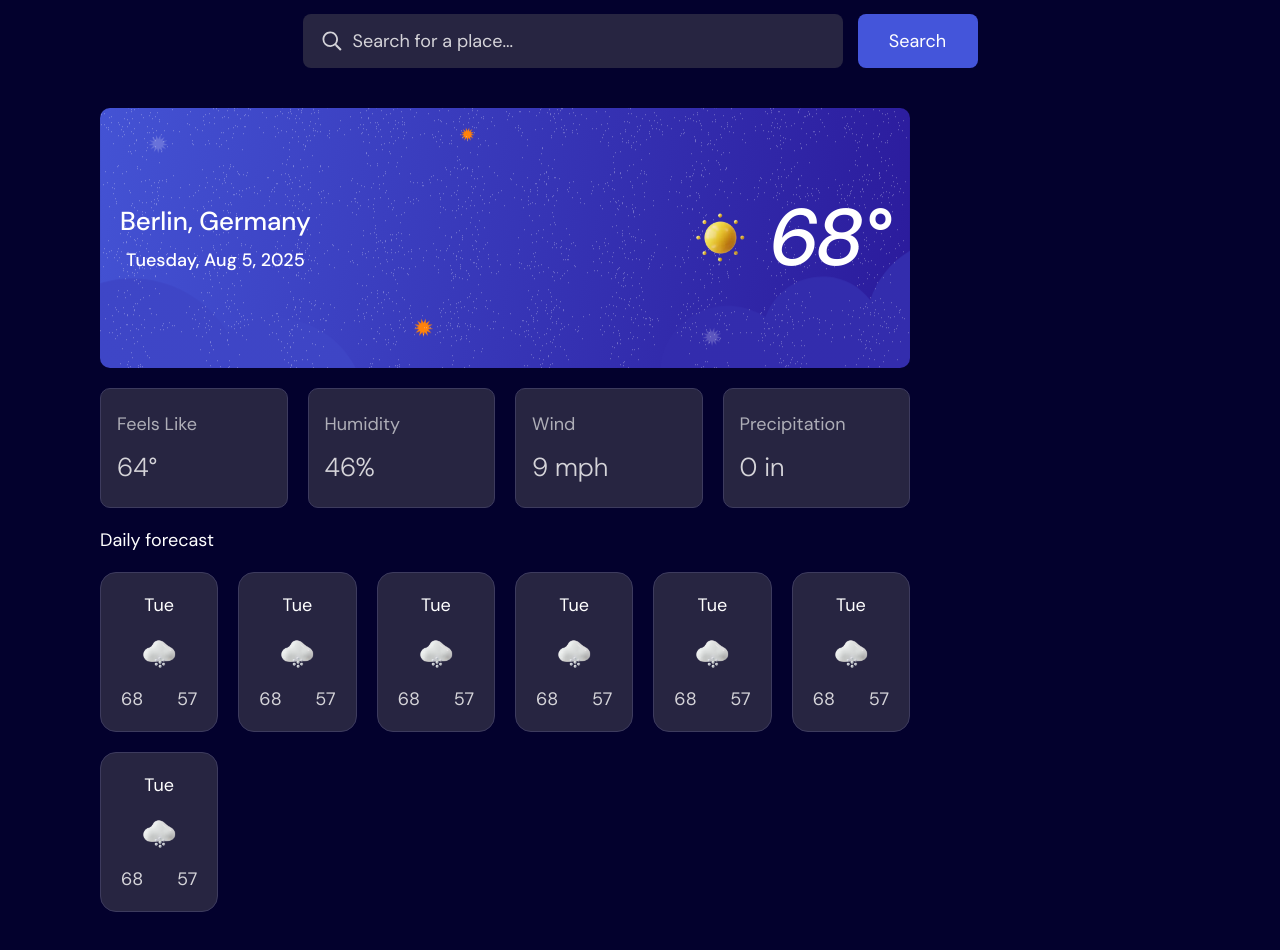
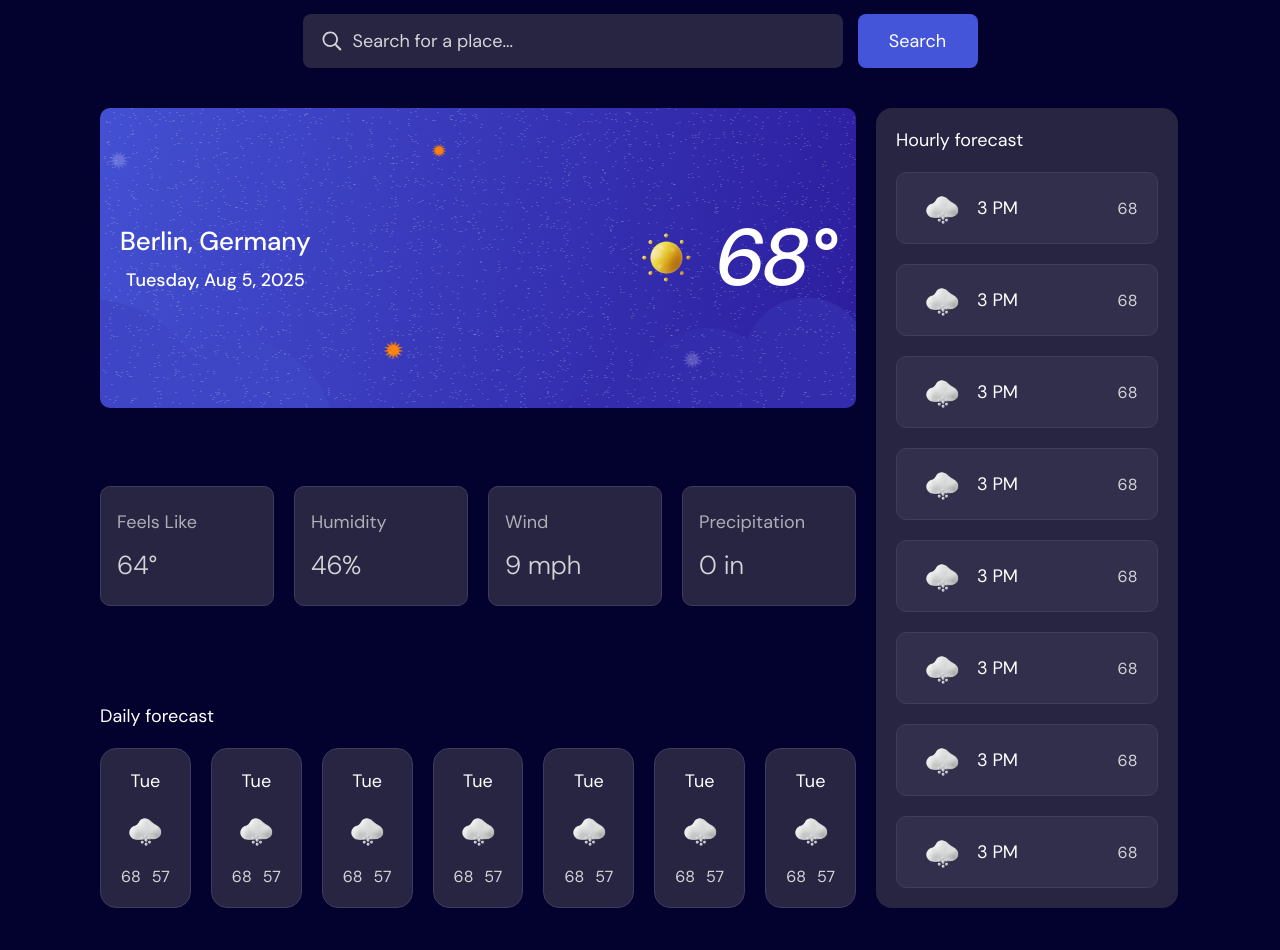
Before and after one commit to santiagodev10/Weather-App, a React (Vite) app: page / in a window 1280 px wide. Shown: the part 200-1150 px from the top of the page. Built offline with nearby package versions, Linux system fonts and the light colour scheme.

Commit message:
feat: add HourlyForecast component
- add Layout.module.css to stylize the wrapper of the weather
  information blocks.
- set it corresponding grid column and grid row to each weather component.

```diff
--- a/src/assets/styles/variables.css
+++ b/src/assets/styles/variables.css
@@ -26,4 +26,5 @@
     --font-size-xl: 5.8rem;
     --font-size-lg: 2.6rem;
     --font-size-base: 1.8rem;
+    --font-size-sm: 1.6rem;
 }
--- a/src/components/layout/DailyForecast/DailyForecast.jsx
+++ b/src/components/layout/DailyForecast/DailyForecast.jsx
@@ -2,7 +2,7 @@ import styles from "./DailyForecast.module.css"
 
 const DailyForecast = () => {
     return (
-        <section>
+        <section className={styles["daily-forecast-section"]}>
             <h2 className={styles["daily-forecast-title"]}>Daily forecast</h2>
             <div className={styles["daily-forecast-wrapper"]}>
                 <div className={styles["daily-forecast-item"]}>
--- a/src/components/layout/DailyForecast/DailyForecast.module.css
+++ b/src/components/layout/DailyForecast/DailyForecast.module.css
@@ -1,4 +1,4 @@
-section {
+.daily-forecast-section {
     margin-top: 2rem;
 }
 
@@ -48,12 +48,21 @@ section {
 
 .daily-forecast-max-temp,
 .daily-forecast-min-temp {
-    font-size: var(--font-size-base);
+    font-size: var(--font-size-sm);
     color: var(--Neutral-200);
 }
 
 @media (min-width: 1024px) {
-    section {
-        width: 75%;
+    .daily-forecast-section {
+        grid-column: 1;
+        grid-row: 3;
+        align-self: flex-end;
+        width: 100%;
     }
 }
+
+@media (min-width: 1200px) {
+    .daily-forecast-wrapper {
+        grid-template-columns: repeat(auto-fit, minmax(6rem, 1fr));
+    }
+}
--- /dev/null
+++ b/src/components/layout/HourlyForecast/HourlyForecast.jsx
@@ -0,0 +1,69 @@
+import styles from "./HourlyForecast.module.css"
+
+const HourlyForecast = () => {
+    return (
+        <aside>
+            <h2 className={styles["hourly-forecast-title"]}>Hourly forecast</h2>
+            <div className={styles["hourly-forecast-container"]}>
+                <div className={styles["hourly-forecast-item"]}>
+                    <div className={styles["hourly-forecast-inner-container"]}>
+                        <img className={styles["hourly-forecast-image"]} src="../../../public/images/icon-snow.webp" alt="weather icon" />
+                        <p className={styles["hourly-forecast-hour"]}>3 PM</p>
+                    </div>
+                    <p className={styles["hourly-forecast-temp"]}>68</p>
+                </div>
+                <div className={styles["hourly-forecast-item"]}>
+                    <div className={styles["hourly-forecast-inner-container"]}>
+                        <img className={styles["hourly-forecast-image"]} src="../../../public/images/icon-snow.webp" alt="weather icon" />
+                        <p className={styles["hourly-forecast-hour"]}>3 PM</p>
+                    </div>
+                    <p className={styles["hourly-forecast-temp"]}>68</p>
+                </div>
+                <div className={styles["hourly-forecast-item"]}>
+                    <div className={styles["hourly-forecast-inner-container"]}>
+                        <img className={styles["hourly-forecast-image"]} src="../../../public/images/icon-snow.webp" alt="weather icon" />
+                        <p className={styles["hourly-forecast-hour"]}>3 PM</p>
+                    </div>
+                    <p className={styles["hourly-forecast-temp"]}>68</p>
+                </div>
+                <div className={styles["hourly-forecast-item"]}>
+                    <div className={styles["hourly-forecast-inner-container"]}>
+                        <img className={styles["hourly-forecast-image"]} src="../../../public/images/icon-snow.webp" alt="weather icon" />
+                        <p className={styles["hourly-forecast-hour"]}>3 PM</p>
+                    </div>
+                    <p className={styles["hourly-forecast-temp"]}>68</p>
+                </div>
+                <div className={styles["hourly-forecast-item"]}>
+                    <div className={styles["hourly-forecast-inner-container"]}>
+                        <img className={styles["hourly-forecast-image"]} src="../../../public/images/icon-snow.webp" alt="weather icon" />
+                        <p className={styles["hourly-forecast-hour"]}>3 PM</p>
+                    </div>
+                    <p className={styles["hourly-forecast-temp"]}>68</p>
+                </div>
+                <div className={styles["hourly-forecast-item"]}>
+                    <div className={styles["hourly-forecast-inner-container"]}>
+                        <img className={styles["hourly-forecast-image"]} src="../../../public/images/icon-snow.webp" alt="weather icon" />
+                        <p className={styles["hourly-forecast-hour"]}>3 PM</p>
+                    </div>
+                    <p className={styles["hourly-forecast-temp"]}>68</p>
+                </div>
+                <div className={styles["hourly-forecast-item"]}>
+                    <div className={styles["hourly-forecast-inner-container"]}>
+                        <img className={styles["hourly-forecast-image"]} src="../../../public/images/icon-snow.webp" alt="weather icon" />
+                        <p className={styles["hourly-forecast-hour"]}>3 PM</p>
+                    </div>
+                    <p className={styles["hourly-forecast-temp"]}>68</p>
+                </div>
+                <div className={styles["hourly-forecast-item"]}>
+                    <div className={styles["hourly-forecast-inner-container"]}>
+                        <img className={styles["hourly-forecast-image"]} src="../../../public/images/icon-snow.webp" alt="weather icon" />
+                        <p className={styles["hourly-forecast-hour"]}>3 PM</p>
+                    </div>
+                    <p className={styles["hourly-forecast-temp"]}>68</p>
+                </div>
+            </div>
+        </aside>
+    )
+}
+
+export default HourlyForecast;
--- /dev/null
+++ b/src/components/layout/HourlyForecast/HourlyForecast.module.css
@@ -0,0 +1,54 @@
+aside {
+    margin-top: 2rem;
+    border-radius: 1.6rem;
+    padding: 2rem;
+    background: var(--Neutral-800);
+}
+
+.hourly-forecast-title {
+    font-size: var(--font-size-base);
+    font-weight: 400;
+}
+
+.hourly-forecast-container {
+    display: flex;
+    flex-direction: column;
+}
+
+.hourly-forecast-item {
+    display: flex;
+    align-items: center;
+    justify-content: space-between;
+    border: 1px solid var(--Neutral-600);
+    border-radius: 1rem;
+    margin-top: 2rem;
+    padding: 1rem 2rem;
+    background: var(--Neutral-700);
+}
+
+.hourly-forecast-inner-container {
+    display: flex;
+    align-items: center;
+    gap: 1rem;
+}
+
+.hourly-forecast-image {
+    width: 5rem;
+    height: 5rem;
+}
+
+.hourly-forecast-hour {
+    font-size: var(--font-size-base);
+}
+
+.hourly-forecast-temp {
+    font-size: var(--font-size-sm);
+    color: var(--Neutral-200);
+}
+
+@media (min-width: 1024px) {
+    aside {
+        grid-column: 2;
+        grid-row: 1/4;
+    }
+}
--- a/src/components/layout/Layout.jsx
+++ b/src/components/layout/Layout.jsx
@@ -1,7 +1,9 @@
+import styles from "./Layout.module.css"
 import Header from './Header/Header';
 import Search  from './Search/Search';
 import WeatherSummary from './WeatherSummary/WeatherSummary';
 import DailyForecast from './DailyForecast/DailyForecast';
+import HourlyForecast from './HourlyForecast/HourlyForecast';
 
 const Layout = () => {
     return (
@@ -9,8 +11,11 @@ const Layout = () => {
             <Header />
             <main>
                 <Search />
-                <WeatherSummary />
-                <DailyForecast />
+                <div className={styles["weather-info-wrapper"]}>
+                    <WeatherSummary />
+                    <DailyForecast />
+                    <HourlyForecast />
+                </div>
             </main>
         </>
     );
--- /dev/null
+++ b/src/components/layout/Layout.module.css
@@ -0,0 +1,7 @@
+@media (min-width: 1024px) {
+    .weather-info-wrapper {
+        display: grid;
+        grid-template-columns: 70% 28%;
+        gap: 2rem;
+    }
+}
--- a/src/components/layout/Search/Search.module.css
+++ b/src/components/layout/Search/Search.module.css
@@ -50,6 +50,11 @@
     color: var(--Neutral-0);
     font-family: var(--font-body);
     cursor: pointer;
+    transition: background-color 0.3s ease;
+}
+
+.search-button:hover {
+    background-color: var(--Blue-700);
 }
 
 @media (min-width: 1024px) {
--- a/src/components/layout/WeatherSummary/WeatherDetailsGrid/WeatherDetailsGrid.module.css
+++ b/src/components/layout/WeatherSummary/WeatherDetailsGrid/WeatherDetailsGrid.module.css
@@ -31,7 +31,11 @@
 
 @media (min-width: 1024px) {
     .container {
-        width: 75%;
+        grid-column: 1;
+        grid-row: 2;
+        align-self: center;
+        margin-top: 0;
+        width: 100%;
         grid-template-columns: repeat(4, 1fr);
     }
 }
--- a/src/components/layout/WeatherSummary/WeatherHeroCard/WeatherHeroCard.module.css
+++ b/src/components/layout/WeatherSummary/WeatherHeroCard/WeatherHeroCard.module.css
@@ -56,8 +56,10 @@
 
 @media (min-width: 1024px) {
     .main-container {
-        width: 75%;
-        height: 26rem;
+        grid-column: 1;
+        grid-row: 1;
+        width: 100%;
+        height: 30rem;
         flex-direction: row;
         justify-content: space-between;
         background-image: url("/images/bg-today-large.svg");
```
